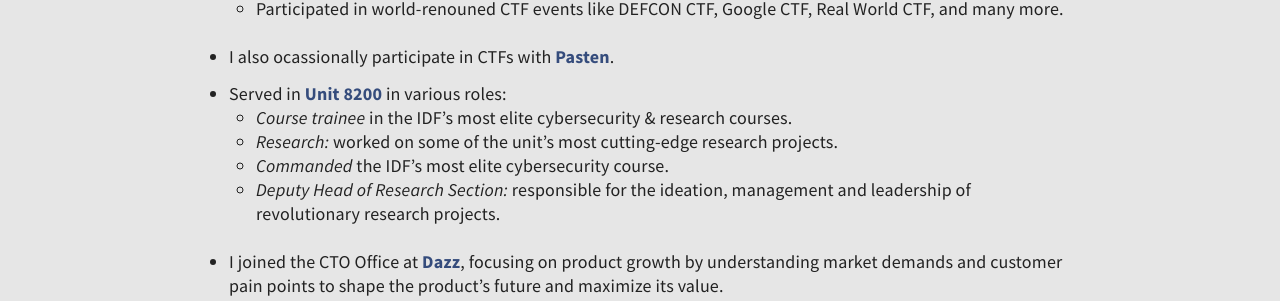
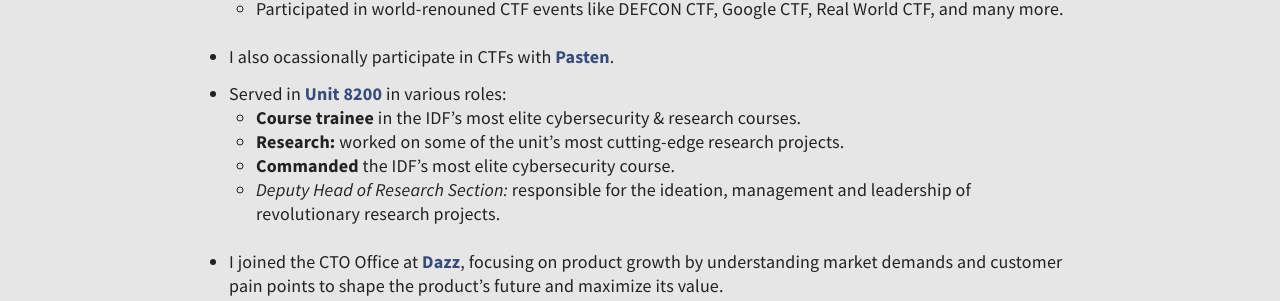
Before and after one commit to j0nathanj/j0nathanj.github.io, a Jekyll site: the page built from about.md, in a window 1280 px wide. Shown: the part 742-1043 px from the top of the page. Built offline with Jekyll 4.4.1, drawn with Linux system fonts in a browser that asks for light colours; our own code applies the rules of GitHub Pages for plain Markdown files; comment, search, counter and statistics services are not loaded.

Commit message:
Update blog

```diff
--- a/about.md
+++ b/about.md
@@ -19,9 +19,9 @@
 * I also ocassionally participate in CTFs with [Pasten](https://x.com/pastenctf).
 
 * Served in **[Unit 8200](https://en.wikipedia.org/wiki/Unit_8200)** in various roles:
-  * *Course trainee* in the IDF's most elite cybersecurity & research courses.
-  * *Research:* worked on some of the unit's most cutting-edge research projects.
-  * *Commanded* the IDF's most elite cybersecurity course.
+  * **Course trainee** in the IDF's most elite cybersecurity & research courses.
+  * **Research:** worked on some of the unit's most cutting-edge research projects.
+  * **Commanded** the IDF's most elite cybersecurity course.
   * *Deputy Head of Research Section:* responsible for the ideation, management and leadership of revolutionary research projects.
 
 * I joined the CTO Office at [Dazz](dazz.io), focusing on product growth by understanding market demands and customer pain points to shape the product's future and maximize its value.
```
